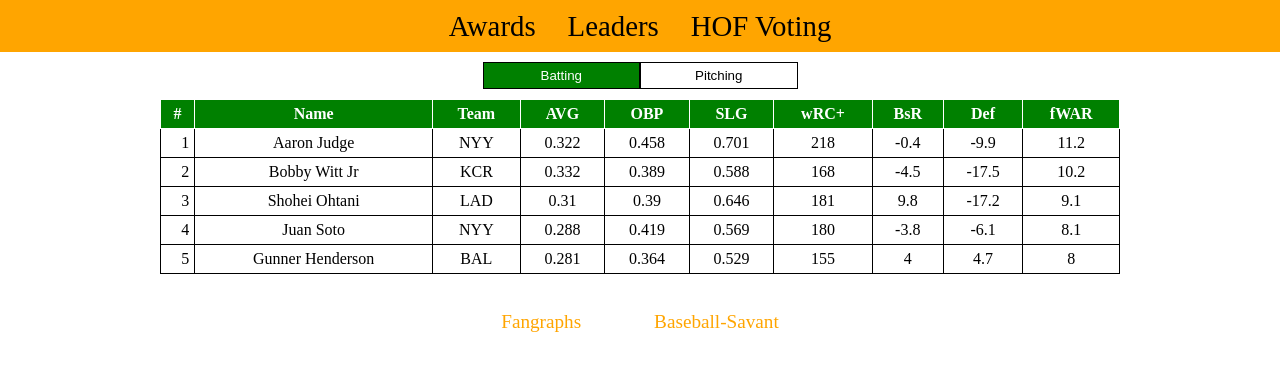
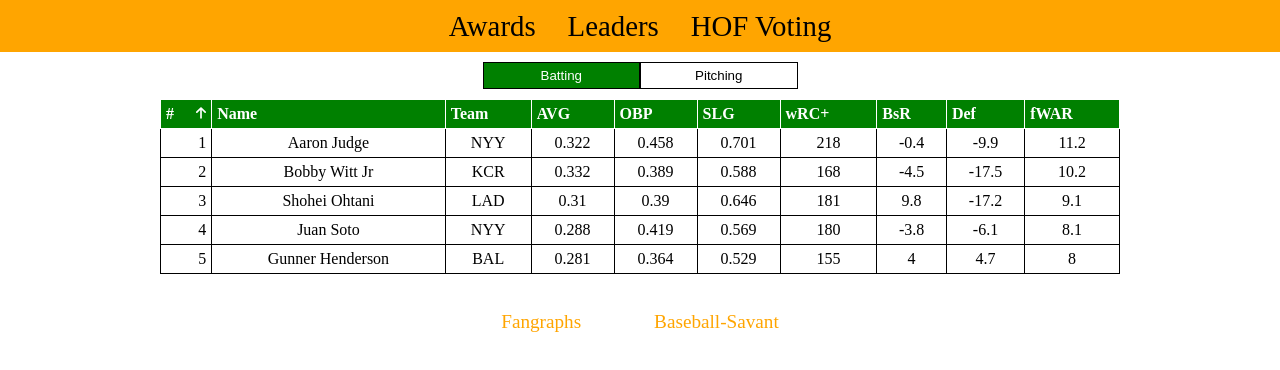
Before and after one commit to artchaidez/MLB-Stats, a React (Create React App) app in the folder baseballapp/: page /leaders in a window 1280 px wide. Shown: the top 370 px of the page. Built offline with nearby package versions, Linux system fonts and the light colour scheme.

Commit message:
Added asc/desc arrows when clicking on header
Added asc/desc arrows when clicking on header

```diff
--- /dev/null
+++ b/baseballapp/src/leaders/Caret.js
@@ -0,0 +1,13 @@
+import { faArrowUp } from "@fortawesome/free-solid-svg-icons";
+import { FontAwesomeIcon } from "@fortawesome/react-fontawesome";
+import React from "react";
+
+const Caret = ({ direction }) => {
+  return (
+    <svg className={direction}>
+      <FontAwesomeIcon icon={faArrowUp} />
+    </svg>
+  );
+};
+
+export default Caret;
--- a/baseballapp/src/leaders/LeaderTable.js
+++ b/baseballapp/src/leaders/LeaderTable.js
@@ -1,5 +1,6 @@
 import React from "react";
 import { useState } from "react";
+import Caret from "./Caret";
 
 const LeaderTable = ({ headerArray, tableArray }) => {
   const [sort, setSort] = useState({ keyToSort: "#", direction: "asc" });
@@ -35,7 +36,16 @@ const LeaderTable = ({ headerArray, tableArray }) => {
         <tr>
           {headerArray.map((header, index) => (
             <th key={index} onClick={() => handleHeaderClick(header)}>
-              {header.LABEL}
+              <div className="header-container">
+                {header.LABEL}
+                {header.KEY === sort.keyToSort && (
+                  <Caret
+                    direction={
+                      sort.keyToSort === header.KEY ? sort.direction : "asc"
+                    }
+                  />
+                )}
+              </div>
             </th>
           ))}
         </tr>
--- a/baseballapp/src/leaders/leaders.css
+++ b/baseballapp/src/leaders/leaders.css
@@ -30,7 +30,7 @@
 }
 
 .leaders-tab:hover {
-    background-color: lightgray;
+    background-color:  rgba(123, 123, 123, 0.999);
 }
 
 .table {
@@ -51,6 +51,30 @@ th, td {
     border: 1px solid;
 }
 
+.header-container {
+    width: 100%;
+    height: 100%;
+    display: flex;
+    justify-content: space-between;
+}
+
+svg {
+    width: 1rem;
+    height: 1rem;
+}
+
+th svg {
+    max-width: 10px;
+}
+
+th svg.asc {
+    transform: rotate(0deg);
+}
+
+th svg.desc {
+    transform: rotate(180deg);
+}
+
 th:not(:nth-child(1), :nth-child(2)),
 td:not(:nth-child(1), :nth-child(2)) {
     text-align: center;
@@ -61,37 +85,15 @@ td:not(:nth-child(1), :nth-child(2)) {
 }
 
 tbody tr:hover {
-    background-color: lightgray;
-}
-
-thead th span.icon-arrow {
-    display: none;
-    width: 1.3rem;
-    height: 1.3rem;
-    border: 1.4px solid transparent;
-    border-radius: 50px;
-
-    text-align: center;
-    font-size: 1rem;
-
-    margin-left: .5rem;
-    transition: .2s ease-in-out;
+    background-color: rgba(123, 123, 123, 0.999);
 }
 
 thead th {
     cursor: pointer;
 }
 
-thead th.active span.icon-arrow {
-    display: inline-block;
-}
-
 thead th:hover {
     color: lightgray;
-}
-
-thead th.asc span.icon-arrow {
-    transform: rotate(180deg);
 }
 
 thead th.active {
```
